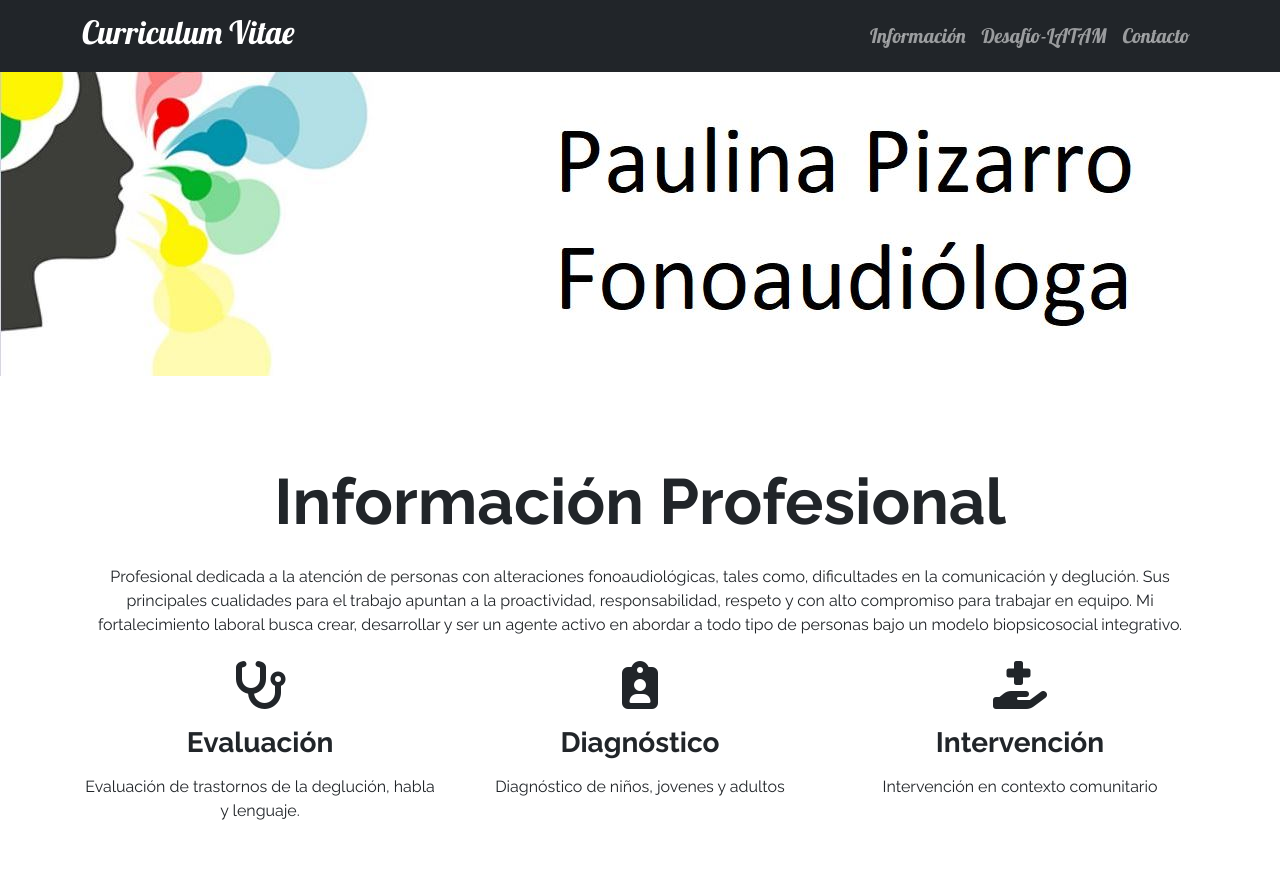
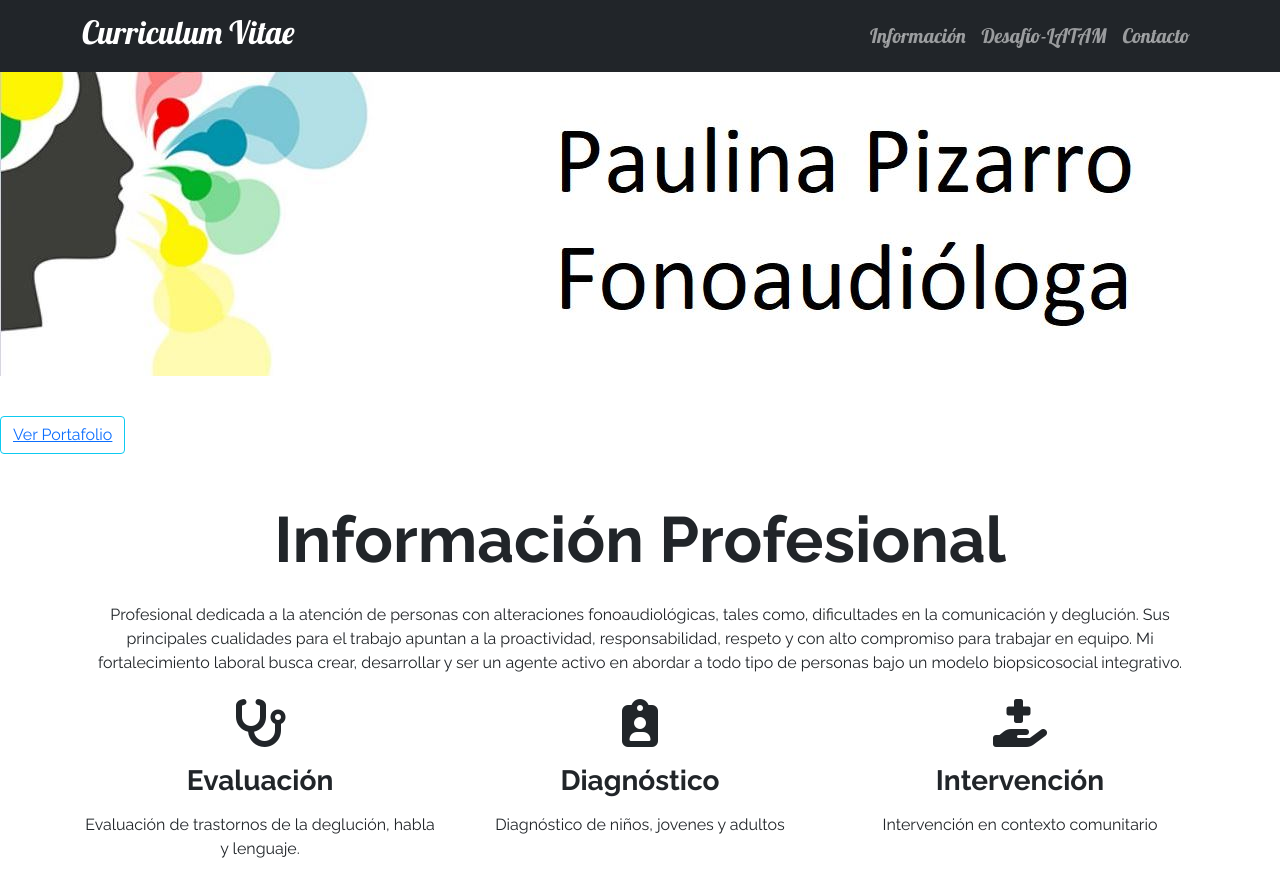
Before and after one commit to PaulinaPS1/PaulinaPS1.github.io, a plain HTML site: page index.html in a window 1280 px wide. Shown: the top 880 px of the page. Drawn offline with nearby package versions, Linux system fonts and the light colour scheme.

Commit message:
se agrega boton repositorio portafolio

```diff
--- a/index.html
+++ b/index.html
@@ -48,7 +48,9 @@
 
     <header id="Hero-Section" class="text-black text-end py-3 mt-3">
     </header>
-
+    <button type="button" class="btn btn-outline-info">
+        <a href="https://github.com/PaulinaPS1/PaulinaPS1.github.io" target="_blank">Ver Portafolio</a>
+    </button>
 
     <section id="Acerca-de-mi" class="container text-center my-5">
 
```
